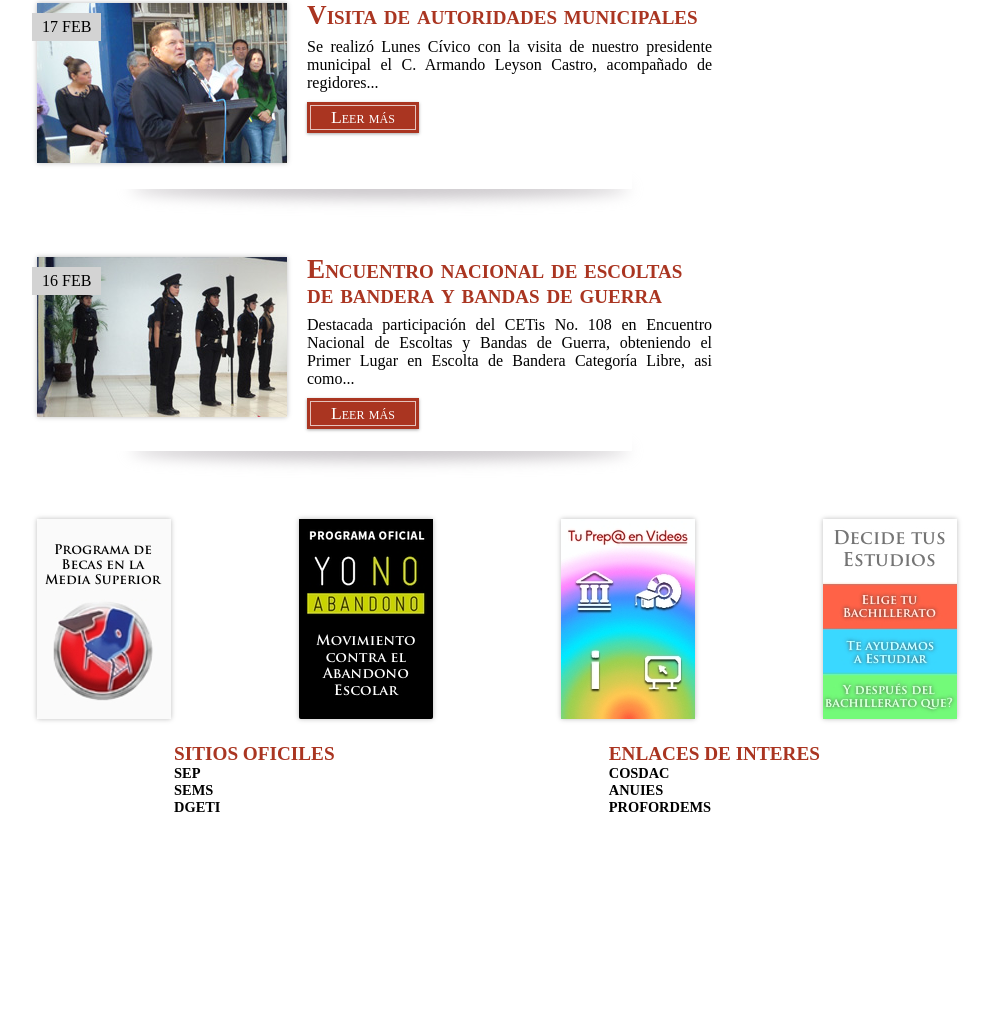
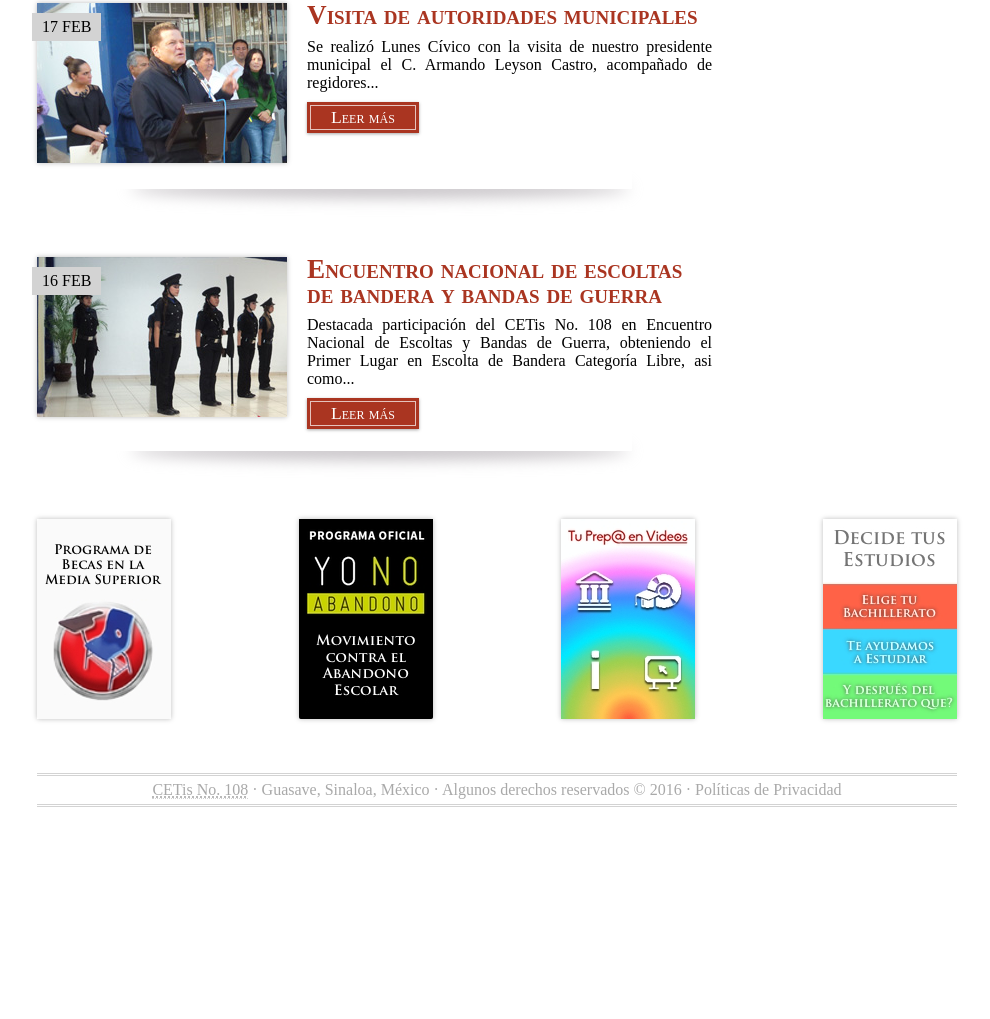
Before and after one commit to mirumirugrizelle/4AV-PR_0083_GRIZELLE, a plain HTML site: page 12_proyecto_web/index.html in a window 1280 px wide. Shown: the part 1620-2639 px from the top of the page, without its empty margins (143-1133 px from the left). After the commit the page ends 2551 px from the top, so only its background shows below. Drawn offline with Linux system fonts and the light colour scheme.

Commit message:
Pie
Bloque del pie de página

```diff
--- a/12_proyecto_web/css/style.css
+++ b/12_proyecto_web/css/style.css
@@ -211,24 +211,28 @@ h1,h2,h3,h4,h5,h6,figure,p {
 
 /*PROGRAMAS FIN*/
 
-/* ENLACES INICIO */
-#enlaces {
-    justify-content: space-around;
+/* REDES SOCIALES INICIO */
+
+
+/* REDES SOCIALES FIN */
+
+/* PIE INICIO */
+#pie {
+    min-height: 150px;
+    margin-top: 50px;
 }
 
-#enlaces h1 {
-    font-size: 1.2em;
-    color: #AA3521;
+#politicas {
+    text-align: center;
+    border-top: 3px double lightgray;
+    border-bottom: 3px double lightgray;
+    padding: 5px 0;
+    color: darkgray;
 }
 
-#enlaces h2 {
-    font-size: 0.9em;
+#politicas abbr {
+    cursor: help;
+    border-bottom: 1px dotted lightgray;
 }
-/* ENLACES FIN*/
 
-#pie {
-    height: 200px;
-    display: flex;
-    justify-content: space-between;
-    align-content: flex-start; */
-}
+/* PIE FIN*/
--- a/12_proyecto_web/index.html
+++ b/12_proyecto_web/index.html
@@ -201,22 +201,14 @@
                    </a>
                 </figure>
             </section>
-            <section id="enlaces" class="flexible">
-                <div class="sitios-oficiales">
-                    <h1>SITIOS OFICILES</h1>
-                    <h2>SEP</h2>
-                    <h2>SEMS</h2>
-                    <h2>DGETI</h2>
-                </div>
-                <div class="enlaces-de-interes">
-                    <h1>ENLACES DE INTERES</h1>
-                    <h2>COSDAC</h2>
-                    <h2>ANUIES</h2>
-                    <h2>PROFORDEMS</h2>
-                </div>
+            <section id="redes-sociales">
+
             </section>
         </main>
         <footer id="pie">
+            <div id="politicas">
+               <p><abbr title="Centro de Estudios Tecnológicos indutrial y de servicios No. 108"> CETis No. 108</abbr> · Guasave, Sinaloa, México · Algunos derechos reservados &copy; 2016 · Políticas de Privacidad </p>
+            </div>
         </footer>
     </div>
 </body>
```
